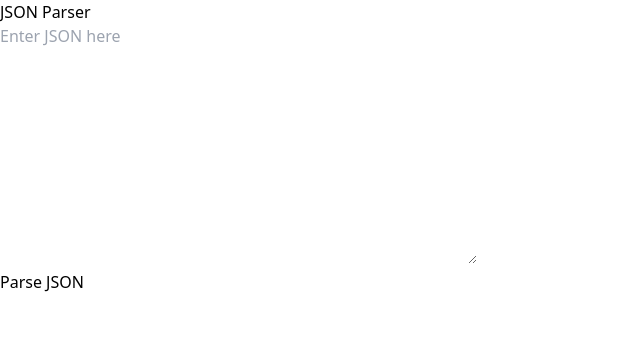
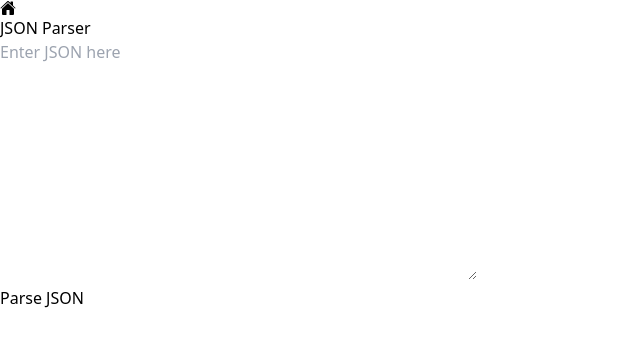
Before and after one commit to jatinfoujdar/Hunter-Hustle, a React (Vite) app in the folder vite-project/: page /json in a window 1280 px wide. Shown: the top 346 px of the page, without its empty margins (0-640 px from the left). Built offline with nearby package versions, Linux system fonts and the light colour scheme.

Commit message:
home commit

```diff
--- a/vite-project/src/components/JsonParser/JsonParser.jsx
+++ b/vite-project/src/components/JsonParser/JsonParser.jsx
@@ -1,4 +1,5 @@
 import React, { useState } from "react";
+import { IoHome } from "react-icons/io5";
 
 function JsonParser() {
   const [jsonInput, setJsonInput] = useState("");
@@ -18,9 +19,14 @@ function JsonParser() {
   };
 
   return (
-    <div className="bg-gradient-to-t flex-col from-lime-50 to-sky-100 min-w-screen min-h-screen flex items-center justify-center">
-      <h1 className="text-2xl mt-6 mb-4 font-semibold text-blue-950">JSON <span className="text-yellow-500">Parser</span> </h1>
-      <textarea className="block p-2 text-md  rounded-lg border border-gray-300 focus:ring-blue-500 focus:border-blue-500   "
+    <div className="bg-gradient-to-t from-lime-50 to-sky-100 min-w-screen min-h-screen flex flex-col items-center justify-center">
+      <div className="absolute top-0 left-0 ml-4 mt-4">
+        <IoHome className="text-2xl" />
+      </div>
+      <div className="flex flex-col items-center justify-center">
+        <h1 className="text-2xl mt-6 mb-4 font-semibold text-blue-950">JSON <span className="text-yellow-500">Parser</span></h1>
+        <textarea
+          className="block p-2 text-md rounded-lg border border-gray-300 focus:ring-blue-500 focus:border-blue-500"
           value={jsonInput}
           onChange={handleInputChange}
           placeholder="Enter JSON here"
@@ -28,9 +34,15 @@ function JsonParser() {
           cols={50}
         />
         <br />
-      <button className="bg-yellow-500 p-2 mt-2 duration-150 hover:!border-b-2 text-blue-950 rounded-xl drop-shadow-lg group flex items-center border-2 border-b-4 border-blue-950 cursor-pointer active:bg-yellow-400" onClick={handleParseJson}>Parse JSON</button>
+        <button
+          className="bg-yellow-500 p-2 mt-2 duration-150 hover:!border-b-2 text-blue-950 rounded-xl drop-shadow-lg group flex items-center border-2 border-b-4 border-blue-950 cursor-pointer active:bg-yellow-400"
+          onClick={handleParseJson}
+        >
+          Parse JSON
+        </button>
         {isValid === true && <p className="text-4xl mt-6 mb-4 font-semibold text-blue-950">Valid JSON</p>}
         {isValid === false && <p className="text-4xl mt-6 mb-4 font-semibold text-red-800">Invalid JSON</p>}
+      </div>
     </div>
   );
 }
```
Lines whose indentation alone changed are shown as unchanged.
